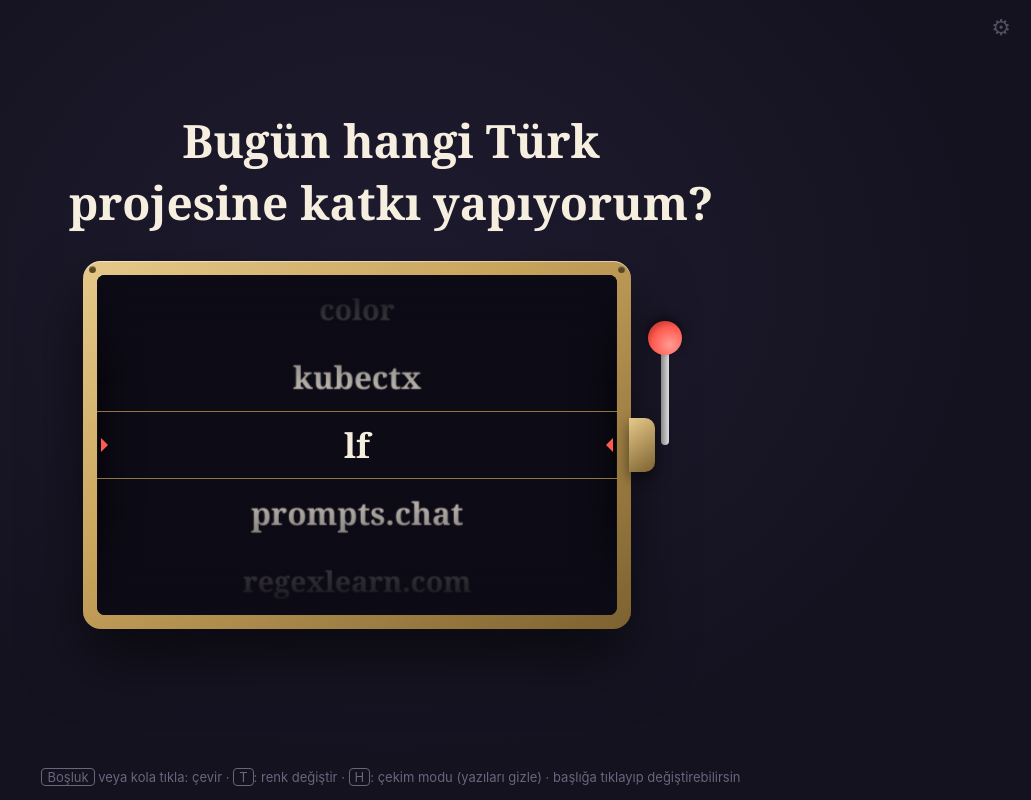
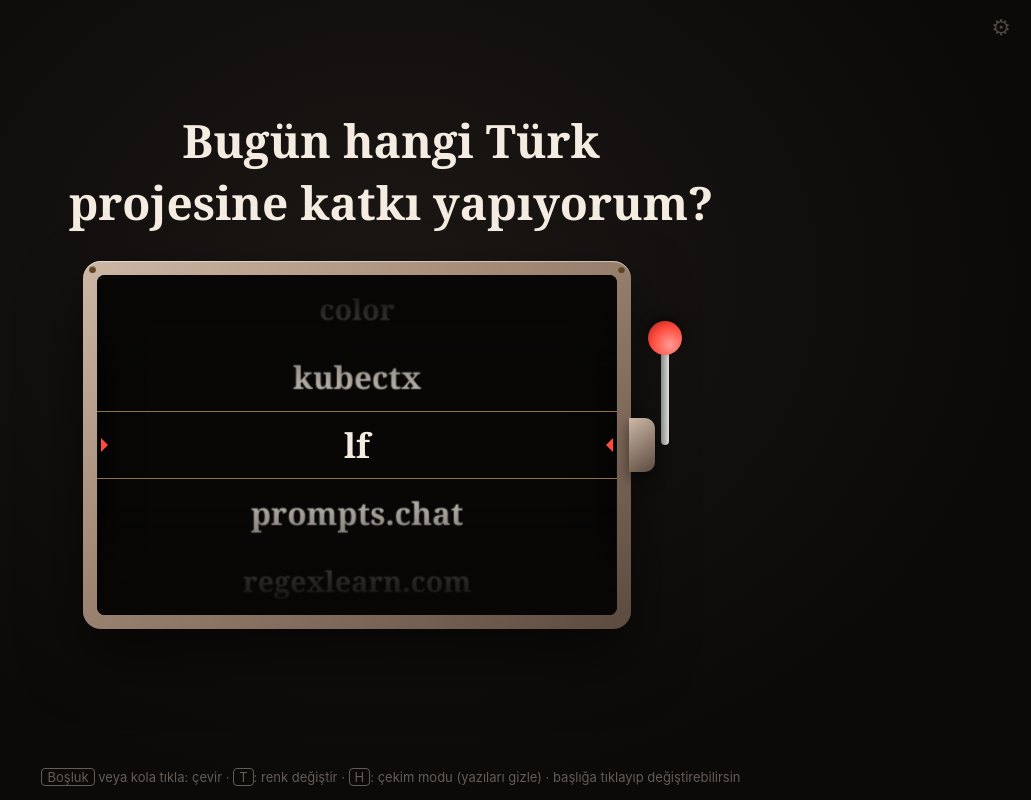
Before and after one commit to fefezey/git-laki, a plain HTML site: page cark.html in a window 1280 px wide. Shown: the whole page, without its empty margins (249-1280 px from the left). Drawn offline with Linux system fonts and the light colour scheme.

Commit message:
Varsayılan temayı siyah-bronz yap
Co-Authored-By: Claude Fable 5.2 <noreply@anthropic.com>

```diff
--- a/cark.html
+++ b/cark.html
@@ -6,8 +6,8 @@
 <title>Çark</title>
 <style>
   :root {
-    --bg: #14121f; --bg2: #1f1b30; --frame-hi: #e6c98a; --frame: #c9a45c; --frame-dark: #7d6230;
-    --glass: #0d0b16; --text: #f6efe0; --muted: #8f88a6; --accent: #ff5a4f;
+    --bg: #0b0a09; --bg2: #1b1715; --frame-hi: #cdb8a6; --frame: #a38a77; --frame-dark: #5c4a3f;
+    --glass: #080706; --text: #f4ece1; --muted: #8b7f78; --accent: #ff4a3d;
     --row: 68px;
   }
   [data-theme="zumrut"] { --bg: #0c1f1a; --bg2: #17392f; --frame-hi: #f0dca0; --frame: #d4b36a; --frame-dark: #806428;
```
